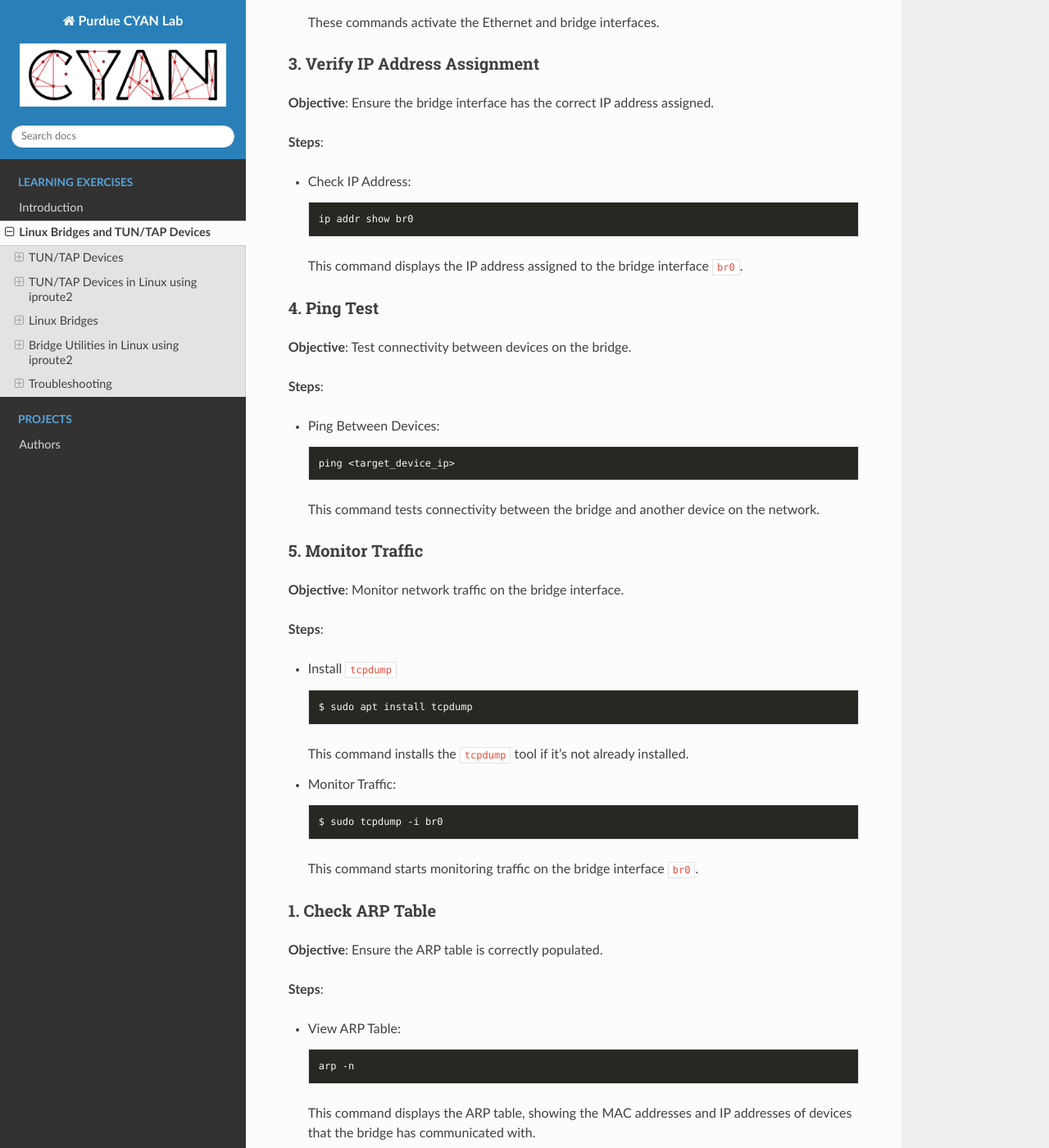
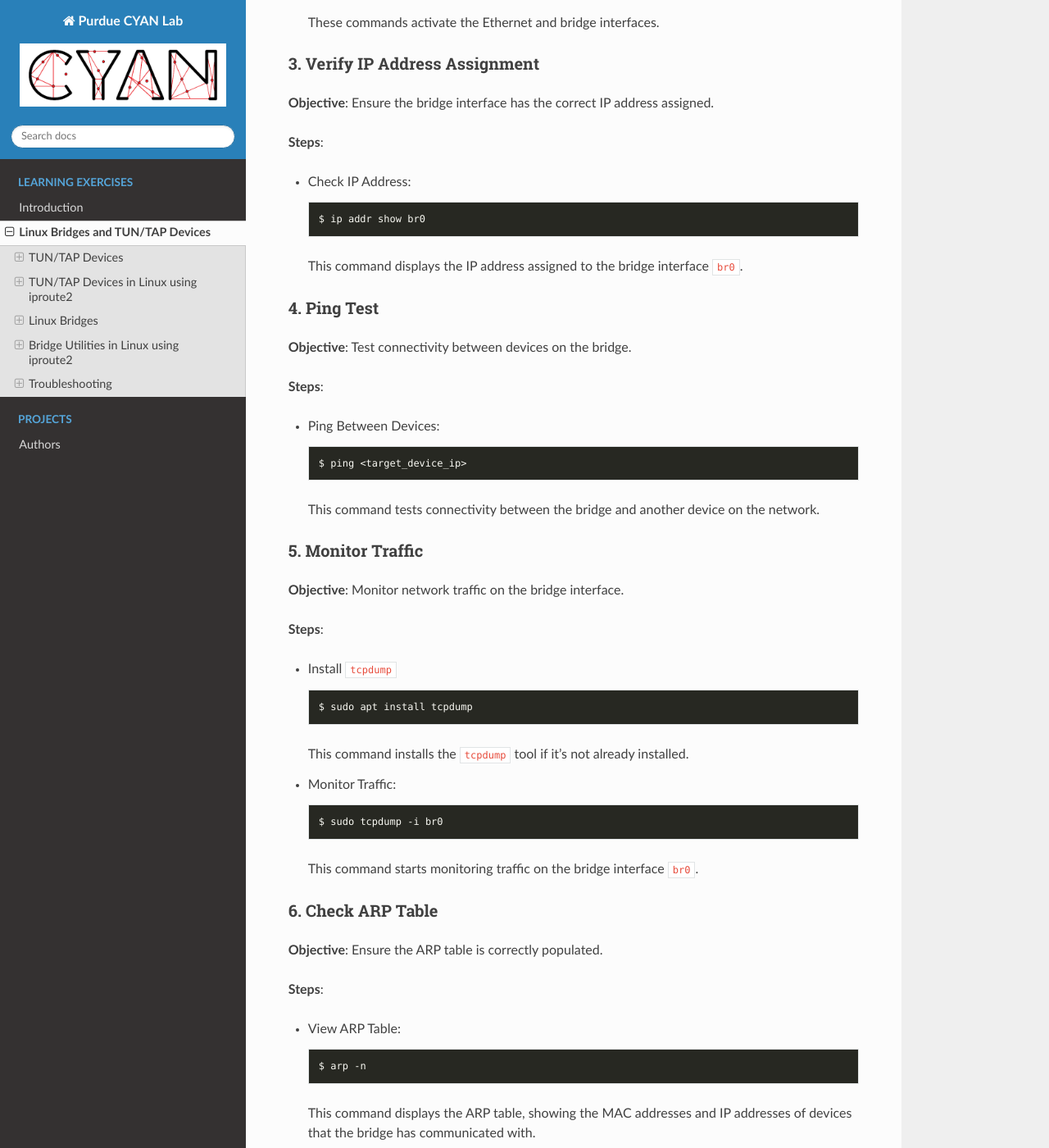
Before and after one commit to purduecyan/CNIT481-SDN, a Sphinx documentation site: the page built from source/labs/linux_bridges.rst, in a window 1280 px wide and 1400 px high, scrolled down 14067 px. Shown: the whole window at 82% size. Built offline with Sphinx 7.4.7 and the Read the Docs theme 3.1.0, drawn with Linux system fonts in a browser that asks for light colours.

Commit message:
Bug fixes.

```diff
--- a/source/labs/linux_bridges.rst
+++ b/source/labs/linux_bridges.rst
@@ -740,7 +740,7 @@ Troubleshooting
 
   .. code-block:: bash
 
-     ip addr show br0
+     $ ip addr show br0
 
   This command displays the IP address assigned to the bridge interface ``br0``.
 
@@ -755,7 +755,7 @@ Troubleshooting
 
   .. code-block:: bash
 
-     ping <target_device_ip>
+     $ ping <target_device_ip>
 
   This command tests connectivity between the bridge and another device on the network.
 
@@ -782,7 +782,7 @@ Troubleshooting
 
   This command starts monitoring traffic on the bridge interface ``br0``.
 
-1. Check ARP Table
+6. Check ARP Table
 ------------------
 
 **Objective**: Ensure the ARP table is correctly populated.
@@ -793,7 +793,7 @@ Troubleshooting
 
   .. code-block:: bash
 
-     arp -n
+     $ arp -n
 
   This command displays the ARP table, showing the MAC addresses and IP addresses of devices that the bridge has communicated with.
 
```
